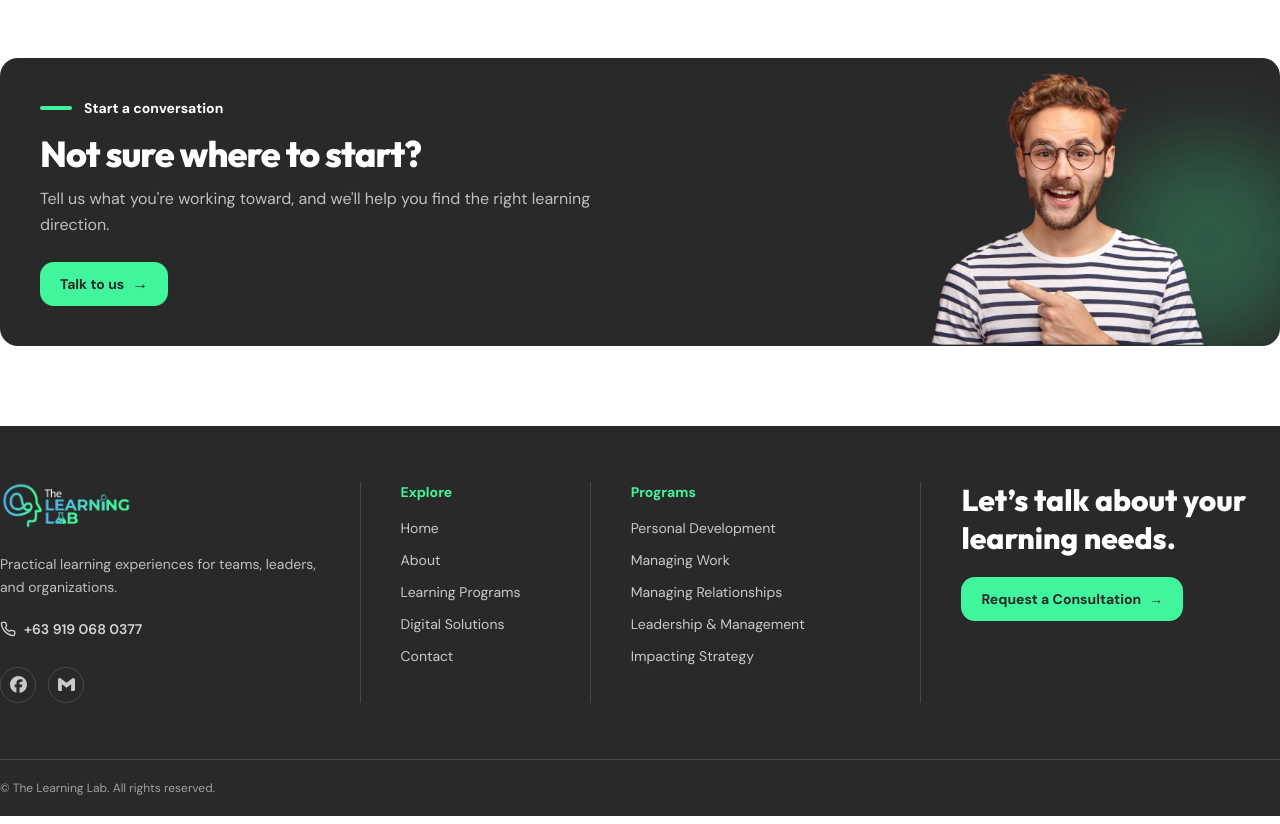
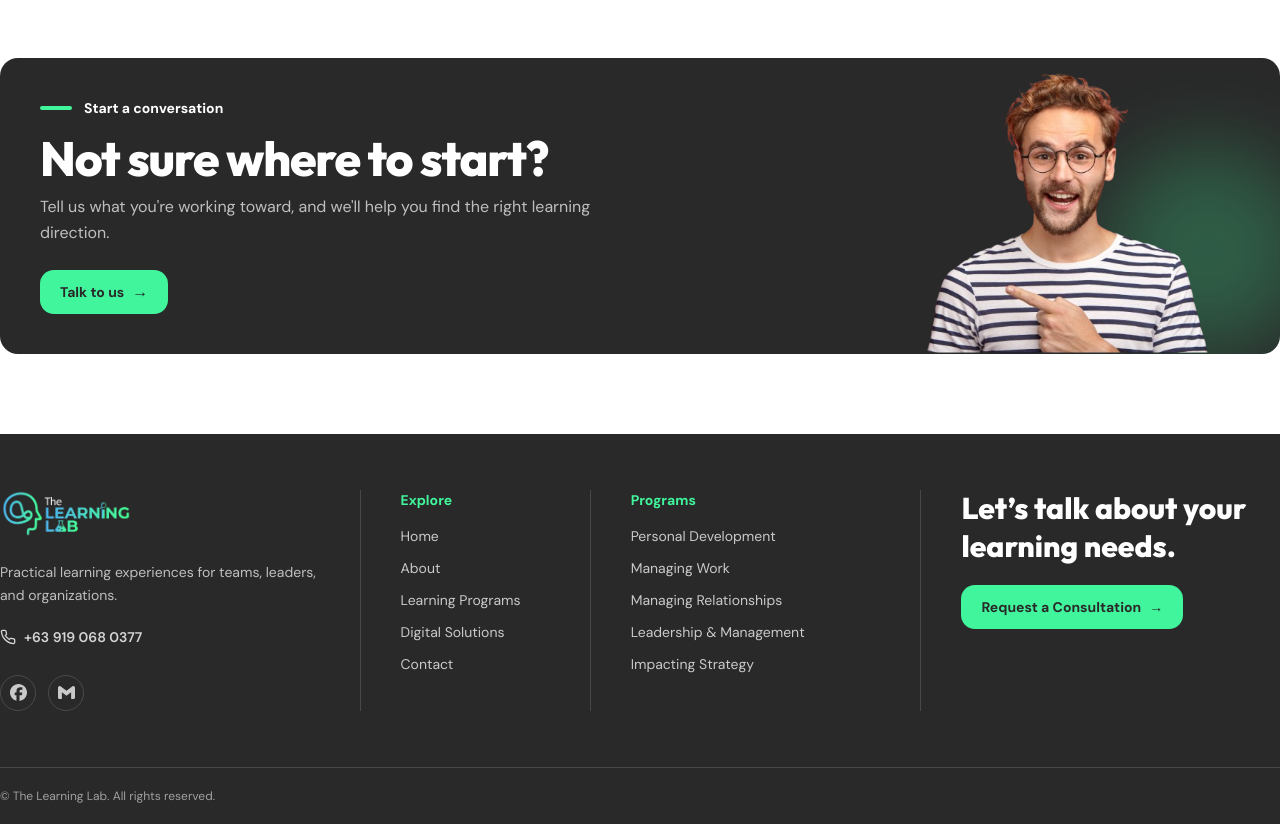
Before and after one commit to gabzy0423/The-Learning-Lab, a Next.js app: page /programs/personal-development in a window 1280 px wide. Shown: the part 2080-2904 px from the top of the page. Built offline with nearby package versions, Linux system fonts and the light colour scheme.

Commit message:
Match Personal Development CTA heading size

```diff
--- a/app/programs/[category]/page.tsx
+++ b/app/programs/[category]/page.tsx
@@ -139,7 +139,7 @@ export default async function CategoryPage({
                   <span aria-hidden="true" className="h-1 w-8 rounded-full bg-brand-mint-green" />
                   Start a conversation
                 </p>
-                <h2 id="personal-development-cta-heading" className="mt-4 font-heading text-3xl font-extrabold tracking-tight sm:text-4xl">
+                <h2 id="personal-development-cta-heading" className="mt-4 font-heading text-3xl font-extrabold tracking-tight sm:text-4xl lg:text-5xl">
                   Not sure where to start?
                 </h2>
                 <p className="mt-3 max-w-xl text-base leading-relaxed text-brand-white/70">
```
